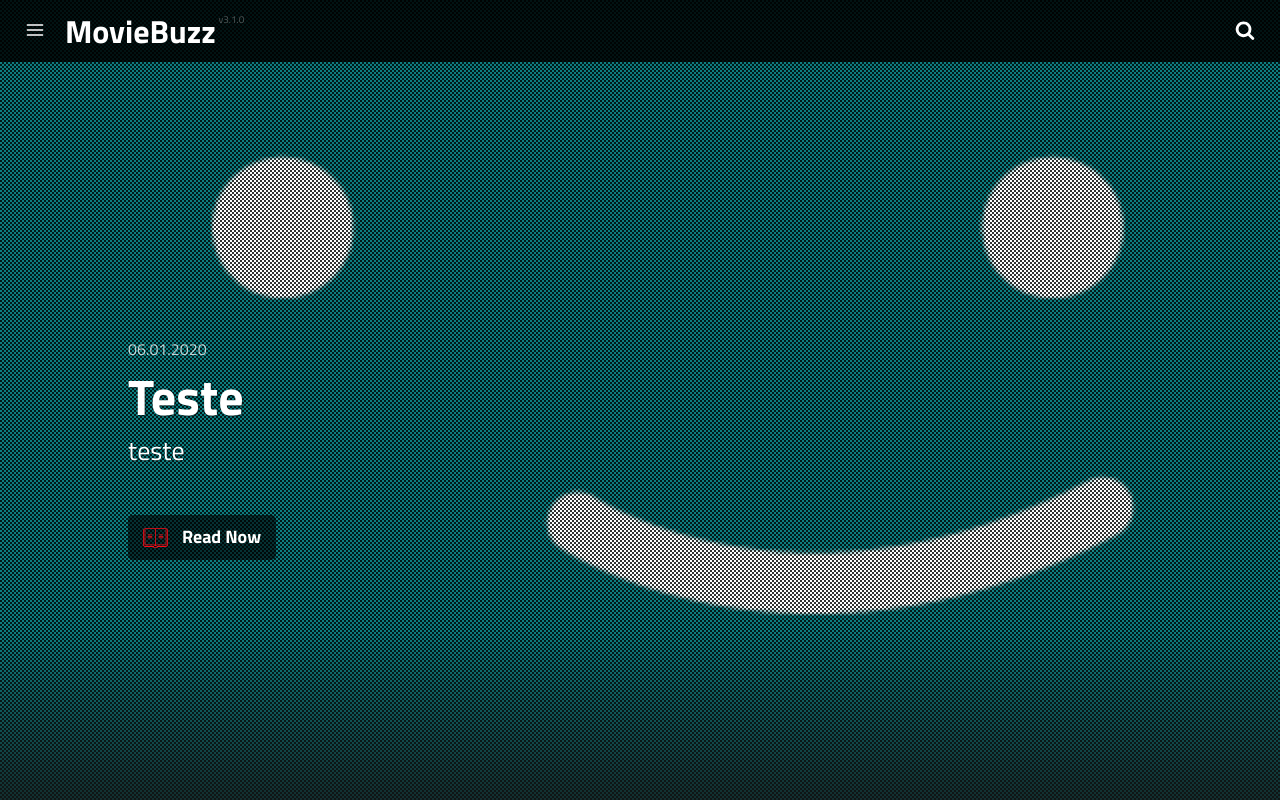
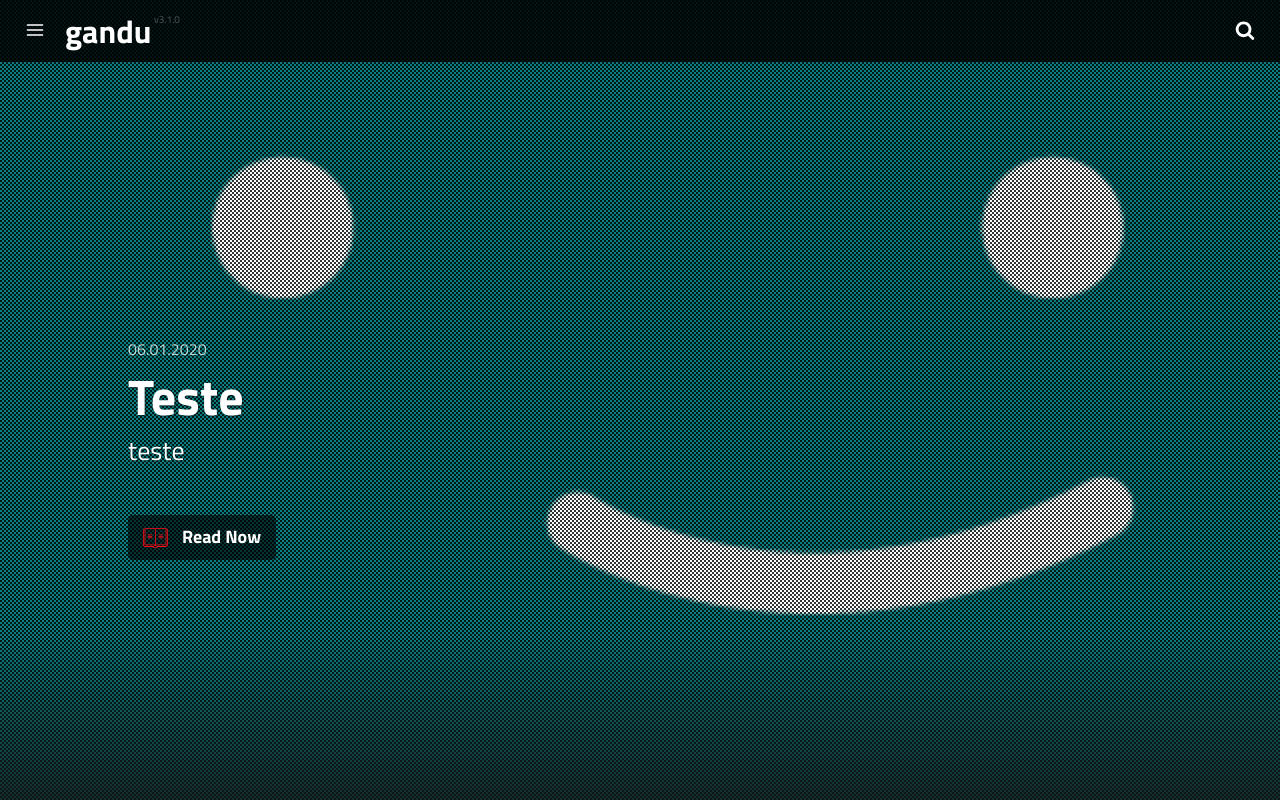
Before and after one commit to rokib-rajon/MovieBuzz, a Jekyll site: the page built from index.html, in a window 1280 px wide. Shown: the top 800 px of the page. Built offline with Jekyll 4.4.1, drawn with Linux system fonts in a browser that asks for light colours; a script that is not in the unit is left out; grey boxes are pictures that could not be loaded.

Commit message:
Update _config.yml

```diff
--- a/_config.yml
+++ b/_config.yml
@@ -1,5 +1,5 @@
 # Site Settings
-name: MovieBuzz
+name: gandu
 title: MovieBuzz | Download your favourites
 description: MovieBuzz is a movie download website. Get best movie, series, documentaries for absolutely free!
 tags:
```
